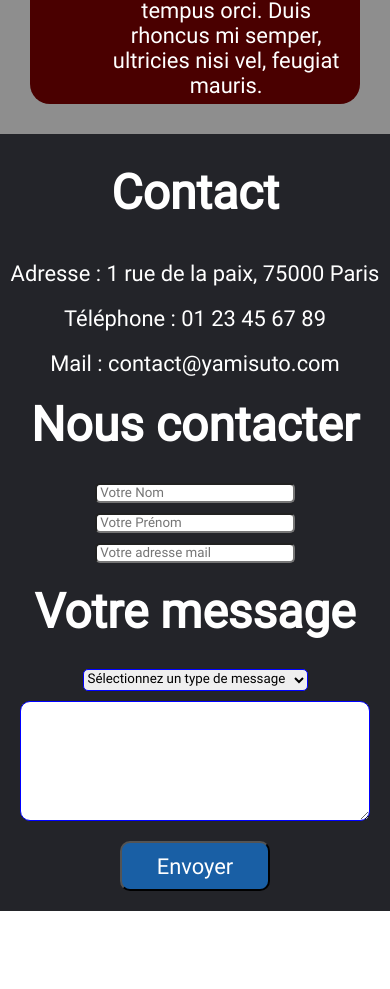
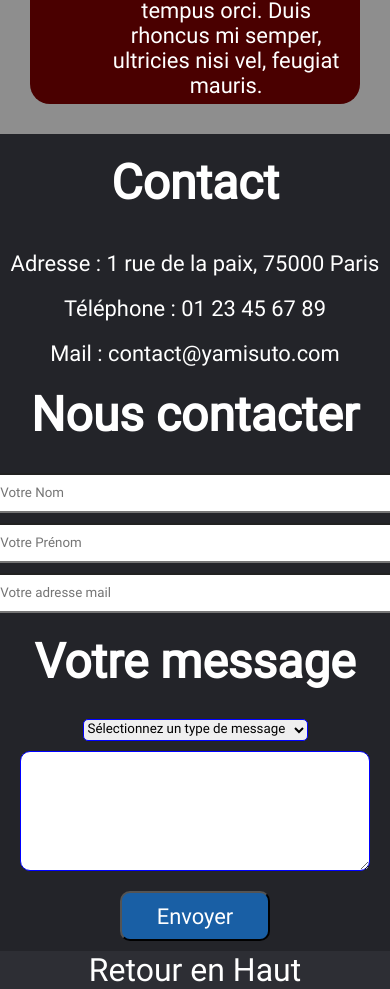
Before and after one commit to valentinlamine/Projet_web, a plain HTML site: page quisommesnous.html in a window 390 px wide. Shown: the part 1434-2423 px from the top of the page. Before the commit the page ends 2345 px from the top, so only its background shows below. Drawn offline with Linux system fonts and the light colour scheme.

Commit message:
correction responsive

```diff
--- a/css/style_quisommesnous.css
+++ b/css/style_quisommesnous.css
@@ -113,7 +113,6 @@ a:hover {
     display: flex;
     background-color: #232429;
     color: #ffffff;
-    padding: 10px;
 }
 
 .title {
@@ -363,7 +362,6 @@ a:hover {
     .menu_button:checked ~ .menu {
         display: block;
     }
-
     .footer{
         display: flex;
         flex-direction: column;
@@ -395,14 +393,22 @@ a:hover {
         margin-top: 0em;
 
     }
-    .input{
-            height: 20px;
-            width: 200px;
-    }
     .buttondivpc{
         display: none;
     }
     .buttondivtel{
         display: flex;
     }
+    .buttontotop {
+        border: none;
+        background-color: rgb(45, 46, 52);
+        width: 100%;
+        font-size: 2em;
+        display: flex;
+        justify-content: center;
+        align-items: center;
+        padding: auto;
+        cursor: pointer;
+        color: white;
+    }
 }
--- a/quisommesnous.html
+++ b/quisommesnous.html
@@ -102,6 +102,8 @@
             </form>
             </div>
         </div>
+        <button class="buttontotop" onclick="window.location.href='#top'">Retour en Haut</button>
     </div>
+
 </body>
 </html>
```
